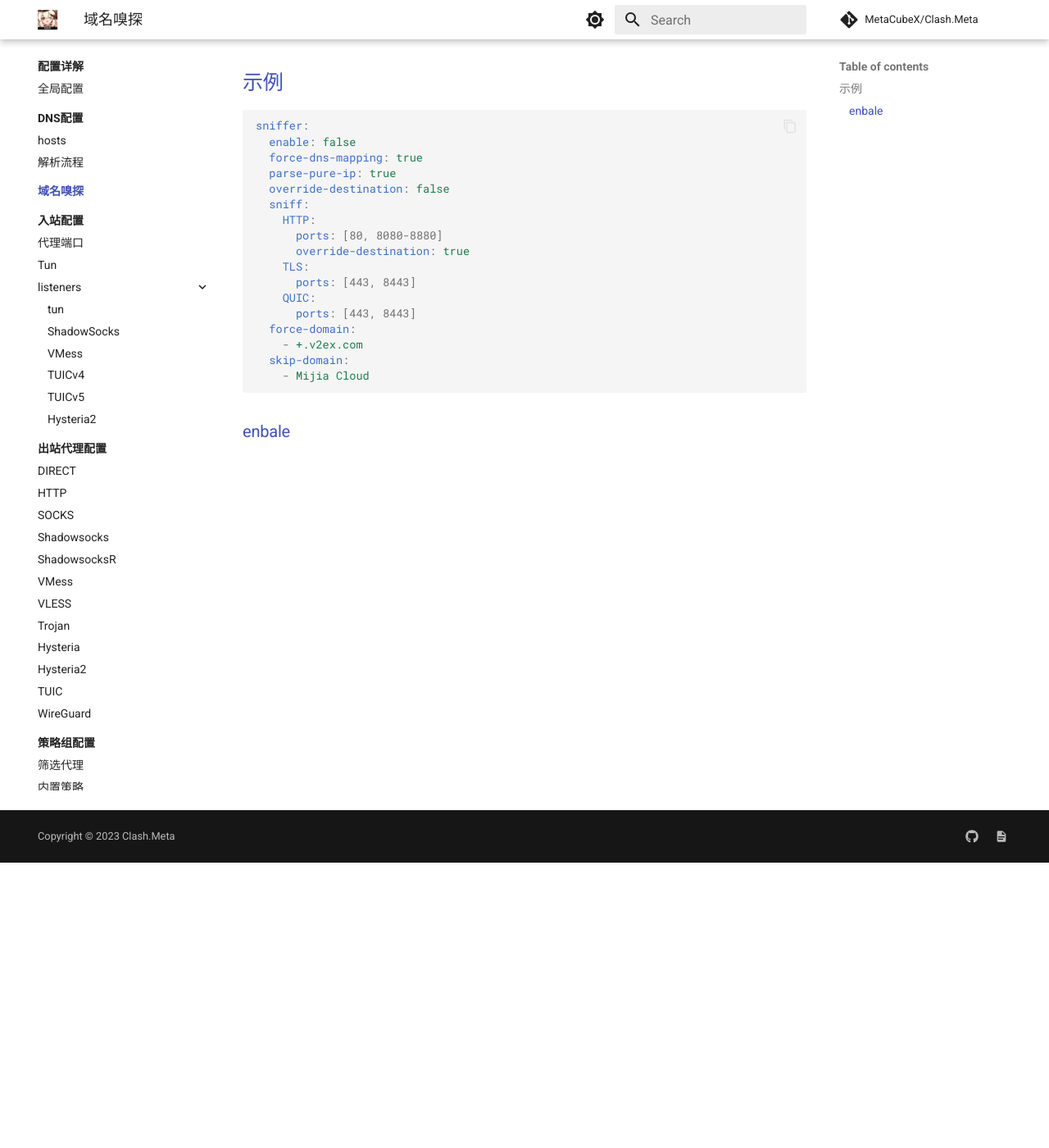
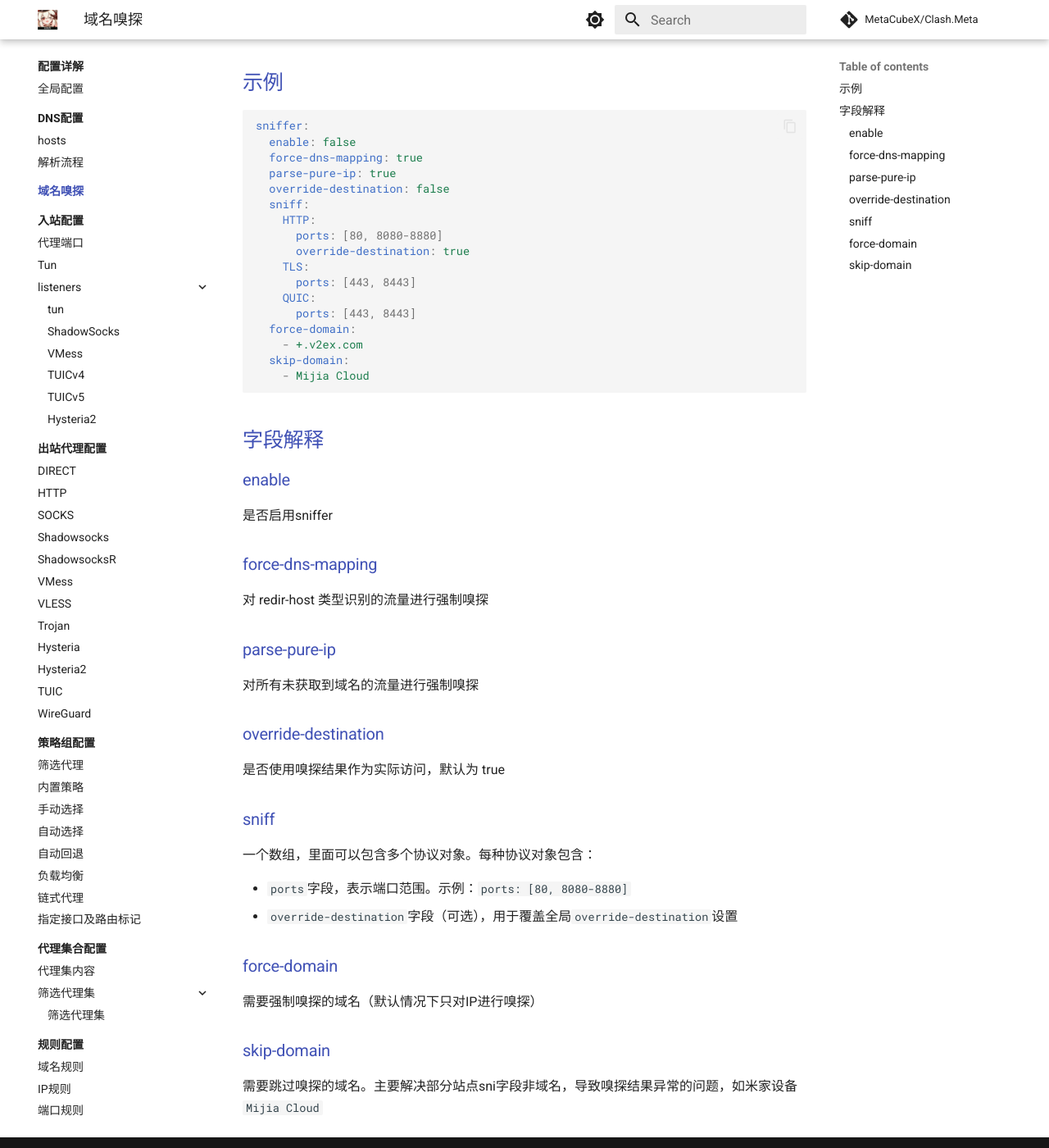
Before and after one commit to MetaCubeX/Meta-Docs, an MkDocs documentation site: the page built from docs/config/sniff/index.md, in a window 1280 px wide and 1400 px high, scrolled down 348 px. Shown: the whole window at 82% size. Built offline with MkDocs 1.6.1 and Material for MkDocs 9.7.7, drawn with Linux system fonts in a browser that asks for light colours; comment, search, counter and statistics services are not loaded.

Commit message:
fix sniffer and sub-rule

````diff
--- a/docs/config/sniff/index.md
+++ b/docs/config/sniff/index.md
@@ -26,4 +26,35 @@ sniffer:
     - Mijia Cloud
 ```
 
-### enbale
+## 字段解释
+
+### enable
+
+是否启用sniffer
+
+### force-dns-mapping
+
+对 redir-host 类型识别的流量进行强制嗅探
+
+### parse-pure-ip
+
+对所有未获取到域名的流量进行强制嗅探
+
+### override-destination
+
+是否使用嗅探结果作为实际访问，默认为 true
+
+### sniff
+
+一个数组，里面可以包含多个协议对象。每种协议对象包含：
+
+- `ports`字段，表示端口范围。示例：`ports: [80, 8080-8880]`
+- `override-destination`字段（可选），用于覆盖全局`override-destination`设置
+
+### force-domain
+
+需要强制嗅探的域名（默认情况下只对IP进行嗅探）
+
+### skip-domain
+
+需要跳过嗅探的域名。主要解决部分站点sni字段非域名，导致嗅探结果异常的问题，如米家设备`Mijia Cloud`
--- a/mkdocs.yml
+++ b/mkdocs.yml
@@ -147,7 +147,6 @@ nav:
       - 规则集合: config/rules/rule-provider.md
       - 子规则: config/rules/sub-rule.md
       - 最终匹配: config/rules/match.md
-    - 子规则: config/sub-rules.md
     - 流量隧道: config/tunnels.md
     - NTP: config/ntp/index.md
     - 实验性: config/experimental.md
````
Also changed, not shown: docs/config/rules/sub-rule.md (+23 -2 lines), docs/config/sub-rules.md (deleted, +0 -22 lines).
